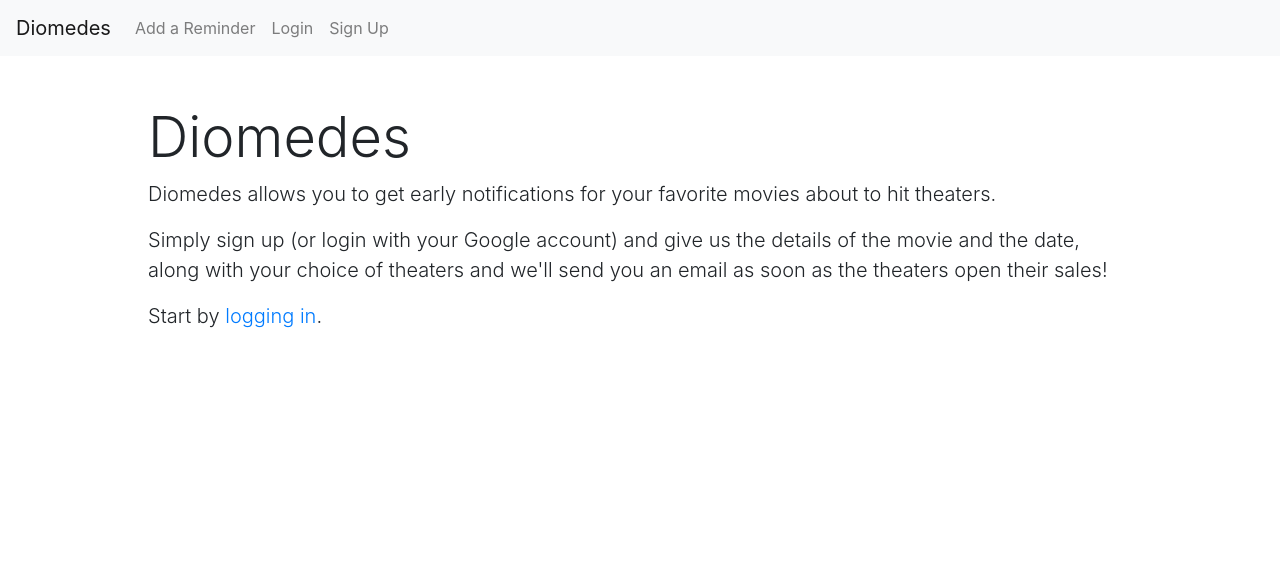
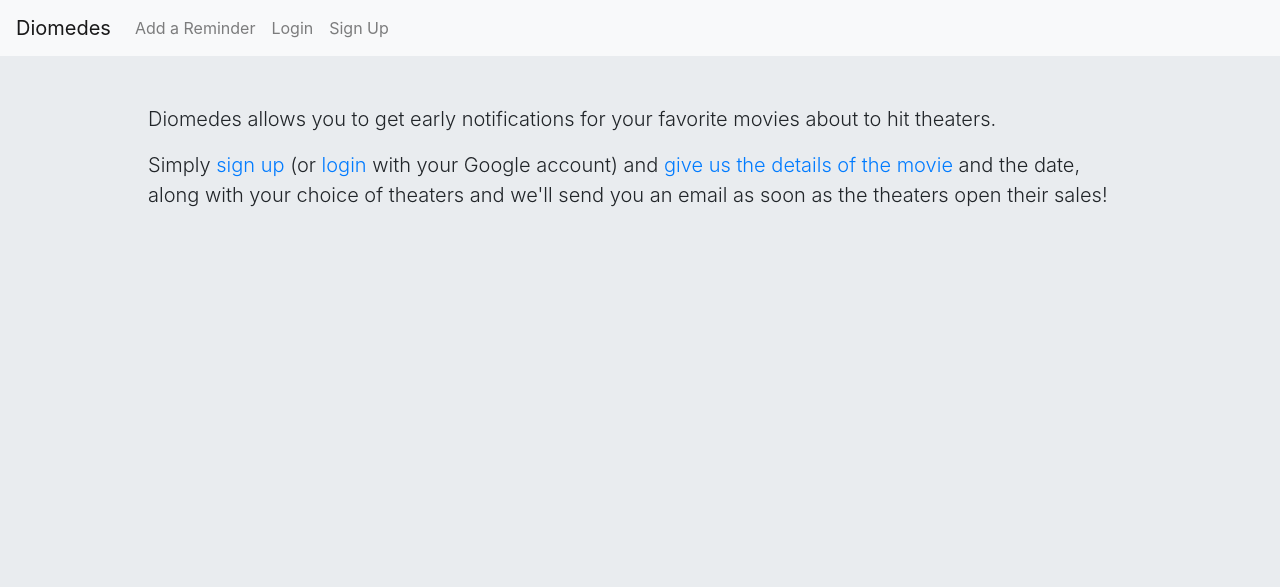
Before and after one commit to ArionMiles/Diomedes, a Django app: page / in a window 1280 px wide. Shown: the top 587 px of the page. Run offline with Django 3.2, Linux system fonts and the light colour scheme; parts of the project's set-up code (start-up, migrations or seed data) failed here and were passed over; some libraries are stand-ins or nearby versions.

Commit message:
Moved custom css to static/, formatted html, added a little background

```diff
--- /dev/null
+++ b/moviealert/static/css/style.css
@@ -0,0 +1,38 @@
+/* Sticky footer styles */
+
+html {
+    position: relative;
+    min-height: 100%;
+}
+
+body {
+    /* Margin bottom by footer height */
+    margin-bottom: 60px;
+    background-color: #e9ecef;
+}
+
+.footer {
+    position: absolute;
+    bottom: 0;
+    width: 100%;
+    /* Set the fixed height of the footer here */
+    height: 60px;
+    line-height: 60px;
+    /* Vertically center the text there */
+    background-color: #f5f5f5;
+}
+
+/* Footer links */
+.footer a {
+    color: #00000080;
+}
+
+.footer a:hover {
+    text-decoration: none;
+    color: #000000b3;
+}
+
+/* Reminder View form fields (removes asterisks) */
+.asteriskField {
+    display: none;
+}
--- a/moviealert/templates/base.html
+++ b/moviealert/templates/base.html
@@ -1,3 +1,4 @@
+{% load staticfiles %}
 <!doctype html>
 <html lang="en">
 
@@ -9,7 +10,8 @@
     integrity="sha384-MCw98/SFnGE8fJT3GXwEOngsV7Zt27NXFoaoApmYm81iuXoPkFOJwJ8ERdknLPMO" crossorigin="anonymous">
   <!-- JQuery -->
   <script src="https://code.jquery.com/jquery-3.2.1.slim.min.js"
-    integrity="sha384-KJ3o2DKtIkvYIK3UENzmM7KCkRr/rE9/Qpg6aAZGJwFDMVNA/GpGFF93hXpG5KkN" crossorigin="anonymous"></script>
+    integrity="sha384-KJ3o2DKtIkvYIK3UENzmM7KCkRr/rE9/Qpg6aAZGJwFDMVNA/GpGFF93hXpG5KkN"
+    crossorigin="anonymous"></script>
   {% block django_select2 %}
   {% endblock %}
   <title>Diomedes</title>
@@ -17,38 +19,13 @@
   <script async src="https://www.googletagmanager.com/gtag/js?id=UA-29508202-5"></script>
   <script>
     window.dataLayer = window.dataLayer || [];
-    function gtag(){dataLayer.push(arguments);}
+    function gtag() { dataLayer.push(arguments); }
     gtag('js', new Date());
 
     gtag('config', 'UA-29508202-5');
   </script>
-  <style>
-    /* Sticky footer styles */
-      html {
-        position: relative;
-        min-height: 100%;
-      }
-      body {
-        /* Margin bottom by footer height */
-        margin-bottom: 60px;
-      }
-      .footer {
-        position: absolute;
-        bottom: 0;
-        width: 100%;
-        /* Set the fixed height of the footer here */
-        height: 60px;
-        line-height: 60px; /* Vertically center the text there */
-        background-color: #f5f5f5;
-      }
-      .footer a{
-        color: #00000080;
-      }
-      .footer a:hover{
-        text-decoration: none;
-        color: #000000b3;
-      }
-  </style>
+  <!-- Custom CSS -->
+  <link rel="stylesheet" href={% static 'css/style.css' %}>
 </head>
 
 <body>
@@ -56,7 +33,8 @@
   <header>
     <nav class="navbar navbar-expand-sm navbar-light bg-light">
       <a class="navbar-brand" href={% url 'home' %}>Diomedes</a>
-    <button class="navbar-toggler" type="button" data-toggle="collapse" data-target="#navbarCollapse" aria-controls="navbarCollapse" aria-expanded="false" aria-label="Toggle navigation">
+      <button class="navbar-toggler" type="button" data-toggle="collapse" data-target="#navbarCollapse"
+        aria-controls="navbarCollapse" aria-expanded="false" aria-label="Toggle navigation">
         <span class="navbar-toggler-icon"></span>
       </button>
       <!-- Collapsible Navbar -->
@@ -97,7 +75,8 @@
   </footer>
   <!-- Bootstrap JS -->
   <script src="https://stackpath.bootstrapcdn.com/bootstrap/4.1.3/js/bootstrap.min.js"
-    integrity="sha384-ChfqqxuZUCnJSK3+MXmPNIyE6ZbWh2IMqE241rYiqJxyMiZ6OW/JmZQ5stwEULTy" crossorigin="anonymous"></script>
+    integrity="sha384-ChfqqxuZUCnJSK3+MXmPNIyE6ZbWh2IMqE241rYiqJxyMiZ6OW/JmZQ5stwEULTy"
+    crossorigin="anonymous"></script>
 </body>
 
 </html>
--- a/moviealert/templates/home.html
+++ b/moviealert/templates/home.html
@@ -5,20 +5,15 @@
 <div class="container">
     <div class="row m-md-5">
         <div class="col-sm-12">
-            <h1 class="display-4">Diomedes</h1>
-        </div>
-        <div class="col-sm-12">
             <p class="lead">Diomedes allows you to get early notifications for your favorite movies about to hit
                 theaters.
             </p>
-            <p class="lead">Simply sign up (or login with your Google account) and give us the details of the movie and
-                the date, along with your choice of theaters and we'll send you an email as soon as the theaters open their sales!
+            <p class="lead">Simply {% if not user.is_authenticated %}<a href={% url 'account_signup' %}>sign up</a>
+                (or <a href={% url 'account_login' %}>login</a> with your Google account)
+                {% else %}sign up (or login with your Google account){% endif %} and <a href={% url 'reminder_view' %}>
+                    give us the details of the movie</a> and the date, along with your choice of theaters and we'll send
+                you an email as soon as the theaters open their sales!
             </p>
-            {% if not user.is_authenticated %}
-            <p class="lead">
-                Start by <a href={% url 'account_login' %}>logging in</a>.
-            </p>
-            {% endif %}
         </div>
     </div>
 </div>
```
Also changed, not shown: moviealert/templates/account/profile.html (indentation only), moviealert/templates/reminder.html (indentation only). Lines whose indentation alone changed are shown as unchanged.
